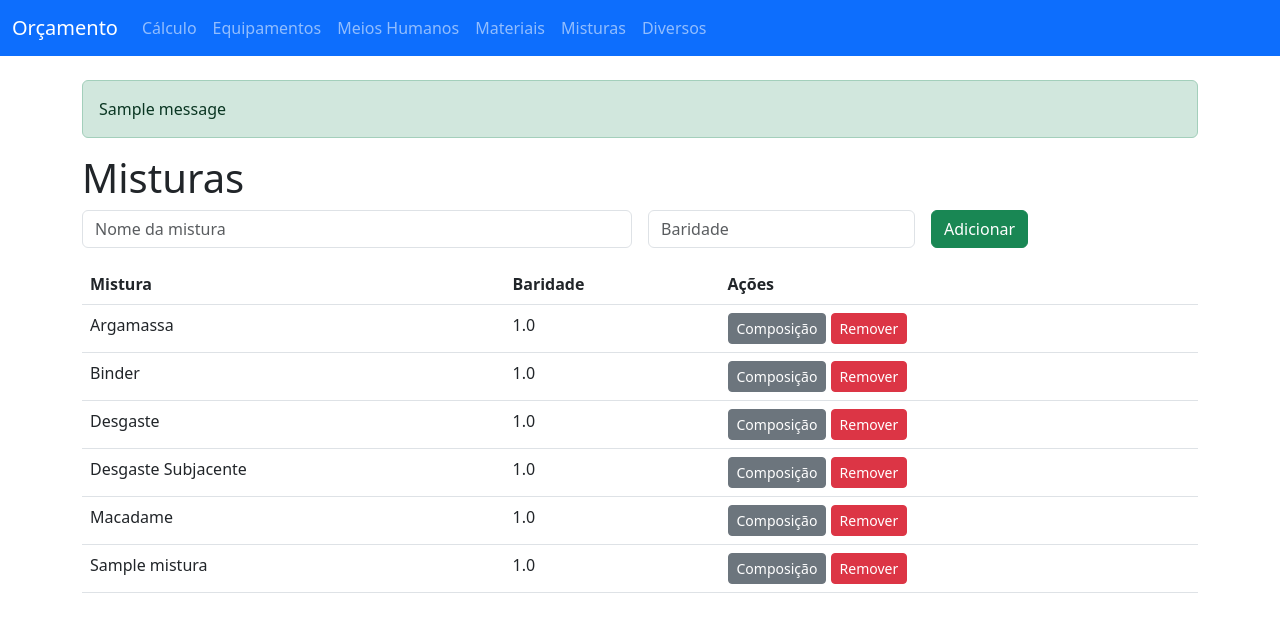
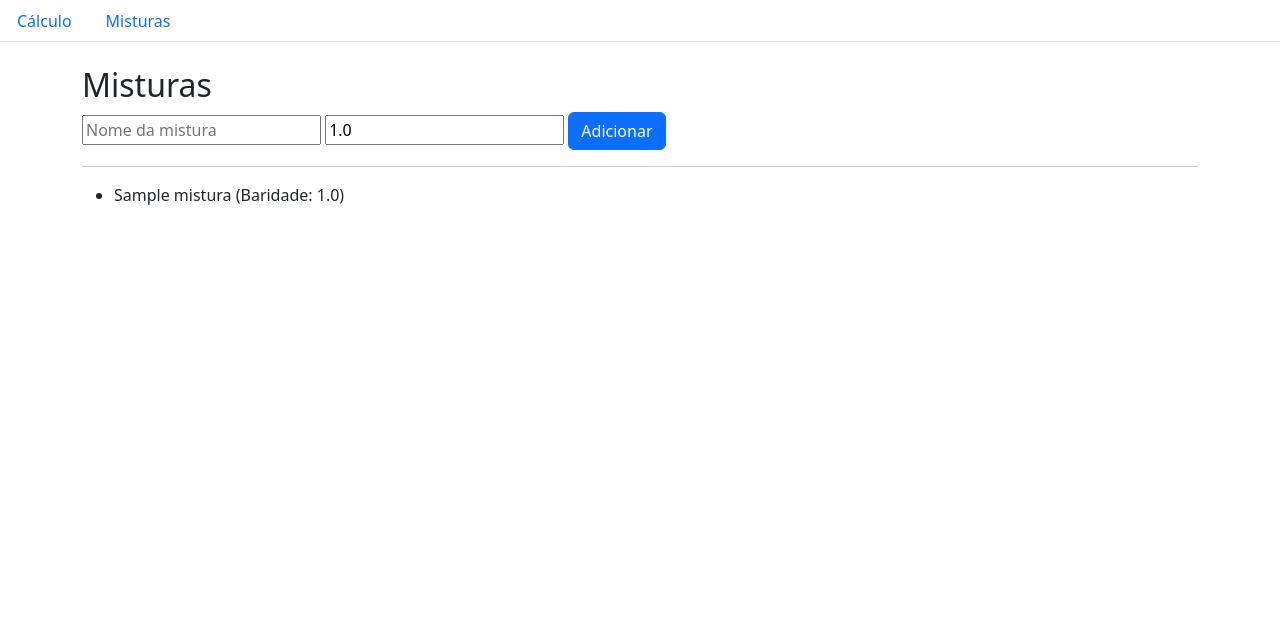
Before and after one commit to louiscarvalheiro-code/meu-sistema, a Flask app: page /misturas in a window 1280 px wide. Shown: the top 632 px of the page. Run offline with Flask 3, Linux system fonts and the light colour scheme; tables that the repository leaves empty hold one stand-in row (values such as "Sample post"); one stand-in notice (Sample message) is shown.

Commit message:
Add files via upload

```diff
--- a/app.py
+++ b/app.py
@@ -1,383 +1,40 @@
-
-from flask import Flask, render_template, request, redirect, url_for, flash, jsonify
+from flask import Flask, render_template, request, redirect, url_for
 from flask_sqlalchemy import SQLAlchemy
 import os
-from sqlalchemy import func
-import logging
 
 app = Flask(__name__)
-app.secret_key = os.getenv('SECRET_KEY', 'uma-chave-secreta-local')
-
-# enable logging to console
-logging.basicConfig(level=logging.INFO)
-app.logger.setLevel(logging.INFO)
-
-db_url = os.getenv('DATABASE_URL')
-if db_url:
-    if db_url.startswith('postgres://'):
-        db_url = db_url.replace('postgres://', 'postgresql://', 1)
-    app.config['SQLALCHEMY_DATABASE_URI'] = db_url
-else:
-    app.config['SQLALCHEMY_DATABASE_URI'] = 'sqlite:///database.db'
-
+app.config['SQLALCHEMY_DATABASE_URI'] = os.getenv('DATABASE_URL')
 app.config['SQLALCHEMY_TRACK_MODIFICATIONS'] = False
 db = SQLAlchemy(app)
 
-class Equipamento(db.Model):
-    id = db.Column(db.Integer, primary_key=True)
-    nome = db.Column(db.String(140), nullable=False)
-    custo = db.Column(db.Float, nullable=False, default=0.0)
-    quantidade = db.Column(db.Integer, nullable=False, default=1)
-
-class Humano(db.Model):
-    id = db.Column(db.Integer, primary_key=True)
-    nome = db.Column(db.String(140), nullable=False)
-    custo = db.Column(db.Float, nullable=False, default=0.0)
-    quantidade = db.Column(db.Integer, nullable=False, default=1)
-
-class Material(db.Model):
-    id = db.Column(db.Integer, primary_key=True)
-    nome = db.Column(db.String(200), nullable=False)
-    preco = db.Column(db.Float, nullable=False, default=0.0)
-    transporte = db.Column(db.Float, nullable=False, default=0.0)
-
 class Mistura(db.Model):
     id = db.Column(db.Integer, primary_key=True)
-    nome = db.Column(db.String(140), nullable=False)
+    nome = db.Column(db.String(100), nullable=False)
     baridade = db.Column(db.Float, nullable=False, default=1.0)
 
-class MisturaMaterial(db.Model):
-    id = db.Column(db.Integer, primary_key=True)
-    mistura_id = db.Column(db.Integer, db.ForeignKey('mistura.id'), nullable=False)
-    material_id = db.Column(db.Integer, db.ForeignKey('material.id'), nullable=False)
-    percentagem = db.Column(db.Float, nullable=False, default=0.0)
-    mistura = db.relationship('Mistura', backref=db.backref('componentes', cascade='all, delete-orphan'))
-    material = db.relationship('Material')
-
-class Diverso(db.Model):
-    id = db.Column(db.Integer, primary_key=True)
-    nome = db.Column(db.String(140), nullable=False, unique=True)
-    valor = db.Column(db.Float, nullable=False, default=0.0)
-
-@app.before_request
-def create_tables_and_defaults():
-    try:
-        db.create_all()
-    except Exception as e:
-        app.logger.error('Erro a criar tabelas: %s', e)
-    # default Diversos (actualizados conforme pedido)
-    defaults = {
-        'Custo Central': 880.88,
-        'Custo Fabrico': 11.0,
-        'Custo Camiao Hora': 48.56,
-        'Nciclos': 5.0
-    }
-    for name, val in defaults.items():
-        if not Diverso.query.filter_by(nome=name).first():
-            db.session.add(Diverso(nome=name, valor=val))
-
-    # default mixes
-    default_mixes = [
-        ('Desgaste', 1.0),
-        ('Binder', 1.0),
-        ('Macadame', 1.0),
-        ('Argamassa', 1.0),
-        ('Desgaste Subjacente', 1.0)
-    ]
-    for name, bar in default_mixes:
-        if not Mistura.query.filter_by(nome=name).first():
-            db.session.add(Mistura(nome=name, baridade=bar))
-    db.session.commit()
-
-    # default materials
-    default_materials = [
-        ('Pó de pedra Calcário', 5.0, 2.0),
-        ('Brita 1 Calcário', 6.0, 2.5),
-        ('Brita 2 Calcário', 7.0, 3.0),
-        ('Pó de pedra Granito', 6.5, 2.0),
-        ('Brita 1 Granito', 7.5, 2.5),
-        ('Brita 2 Granito', 8.0, 3.0),
-        ('Filler Comercial', 3.0, 1.0),
-        ('Filler Recuperado', 2.5, 1.0),
-        ('Fresado', 2.0, 1.0),
-        ('Areia', 4.0, 0.5),
-        ('Betume', 100.0, 0.0)
-    ]
-    for nome, preco, transp in default_materials:
-        if not Material.query.filter_by(nome=nome).first():
-            db.session.add(Material(nome=nome, preco=preco, transporte=transp))
-    db.session.commit()
-
-    # example compositions (only add if not present)
-    mistura_exemplos = {
-        'Desgaste': [('Brita 1 Calcário',40),('Brita 2 Calcário',40),('Areia',10),('Betume',10)],
-        'Binder': [('Brita 1 Calcário',30),('Brita 2 Calcário',50),('Areia',10),('Betume',10)],
-        'Macadame': [('Brita 2 Granito',60),('Pó de pedra Granito',30),('Betume',10)],
-        'Argamassa': [('Areia',50),('Pó de pedra Calcário',40),('Betume',10)],
-        'Desgaste Subjacente': [('Brita 1 Granito',35),('Brita 2 Granito',35),('Areia',20),('Betume',10)]
-    }
-    for mistura_nome, comps in mistura_exemplos.items():
-        mistura = Mistura.query.filter_by(nome=mistura_nome).first()
-        if mistura:
-            for mat_nome, pct in comps:
-                mat = Material.query.filter_by(nome=mat_nome).first()
-                if mat and not MisturaMaterial.query.filter_by(mistura_id=mistura.id, material_id=mat.id).first():
-                    db.session.add(MisturaMaterial(mistura_id=mistura.id, material_id=mat.id, percentagem=pct))
-    db.session.commit()
-
-def total_percentagem_mistura(mistura_id):
-    total = db.session.query(func.coalesce(func.sum(MisturaMaterial.percentagem), 0.0)).filter_by(mistura_id=mistura_id).scalar()
-    return float(total or 0.0)
-
-def custo_mistura_por_ton(mistura_id):
-    custo = 0.0
-    comps = MisturaMaterial.query.filter_by(mistura_id=mistura_id).all()
-    for c in comps:
-        mat = c.material
-        if mat:
-            custo += (c.percentagem / 100.0) * (mat.preco + mat.transporte)
-    return round(custo, 6)
-
-@app.route('/routes')
-def show_routes():
-    routes = []
-    for rule in app.url_map.iter_rules():
-        routes.append({'endpoint': rule.endpoint, 'methods': list(rule.methods), 'rule': str(rule)})
-    return jsonify(routes)
-
-@app.route('/health')
-def health():
-    return "OK", 200
+with app.app_context():
+    db.create_all()
 
 @app.route('/')
 def index():
     return redirect(url_for('calculo'))
 
-@app.route('/calculo', methods=['GET','POST'])
+@app.route('/calculo')
 def calculo():
-    misturas = Mistura.query.order_by(Mistura.nome).all()
-    resultado = None
-    detalhe = None
-    if request.method == 'POST':
-        try:
-            mistura_id = int(request.form.get('mistura_id') or 0)
-            espessura = float(request.form.get('espessura') or 0)
-            producao = float(request.form.get('producao') or 1)
-            nc = float(request.form.get('nc') or 5)
-            dificuldade = int(request.form.get('dificuldade') or 1)
-            lucro = float(request.form.get('lucro') or 0)
+    return render_template('calculo.html')
 
-            cc = Diverso.query.filter_by(nome='Custo Central').first().valor
-            cf = Diverso.query.filter_by(nome='Custo Fabrico').first().valor
-            ct = Diverso.query.filter_by(nome='Custo Camiao Hora').first().valor
-
-            ce_hourly = db.session.query(func.coalesce(func.sum(Equipamento.custo * Equipamento.quantidade), 0)).scalar() or 0.0
-            ch_hourly = db.session.query(func.coalesce(func.sum(Humano.custo * Humano.quantidade), 0)).scalar() or 0.0
-
-            ce_daily = ce_hourly * 8.0
-            ch_daily = ch_hourly * 8.0
-
-            custo_mistura = custo_mistura_por_ton(mistura_id) if mistura_id else 0.0
-
-            fixa_por_ton = (cc + ce_daily + ch_daily) / (producao if producao>0 else 1)
-            variavel_por_ton = cf + custo_mistura + (ct / (30.0 * nc if nc>0 else 5.0))
-
-            mistura = Mistura.query.get(mistura_id) if mistura_id else None
-            bar = mistura.baridade if mistura else 1.0
-
-            custo_unitario_por_ton = (fixa_por_ton + variavel_por_ton) * bar
-            custo_unitario_final = custo_unitario_por_ton * espessura
-            preco_final = custo_unitario_final * (1 + lucro / 100.0)
-
-            resultado = round(preco_final, 4)
-            detalhe = {
-                'espessura': espessura,
-                'producao': producao,
-                'nc': nc,
-                'lucro': lucro,
-                'fixa_por_ton': round(fixa_por_ton,4),
-                'variavel_por_ton': round(variavel_por_ton,4),
-                'custo_mistura': round(custo_mistura,4),
-                'baridade': bar,
-                'ce_hourly': round(ce_hourly,4),
-                'ch_hourly': round(ch_hourly,4),
-                'ce_daily': round(ce_daily,4),
-                'ch_daily': round(ch_daily,4)
-            }
-        except Exception as e:
-            app.logger.error('Erro no calculo: %s', e)
-            flash(f'Erro no cálculo: {e}', 'danger')
-    return render_template('calculo.html', misturas=misturas, resultado=resultado, detalhe=detalhe)
-
-@app.route('/equipamentos', methods=['GET','POST'])
-def equipamentos():
-    if request.method == 'POST':
-        nome = request.form.get('nome')
-        custo = float(request.form.get('custo') or 0)
-        quantidade = int(request.form.get('quantidade') or 1)
-        if nome:
-            db.session.add(Equipamento(nome=nome, custo=custo, quantidade=quantidade))
-            db.session.commit()
-            flash('Equipamento adicionado.', 'success')
-        return redirect(url_for('equipamentos'))
-    lista = Equipamento.query.order_by(Equipamento.nome).all()
-    return render_template('equipamentos.html', lista=lista)
-
-@app.route('/equipamentos/delete/<int:id>', methods=['POST'])
-def equipamentos_delete(id):
-    item = Equipamento.query.get_or_404(id)
-    db.session.delete(item)
-    db.session.commit()
-    flash('Equipamento removido.', 'warning')
-    return redirect(url_for('equipamentos'))
-
-@app.route('/humanos', methods=['GET','POST'])
-def humanos():
-    if request.method == 'POST':
-        nome = request.form.get('nome')
-        custo = float(request.form.get('custo') or 0)
-        quantidade = int(request.form.get('quantidade') or 1)
-        if nome:
-            db.session.add(Humano(nome=nome, custo=custo, quantidade=quantidade))
-            db.session.commit()
-            flash('Humano adicionado.', 'success')
-        return redirect(url_for('humanos'))
-    lista = Humano.query.order_by(Humano.nome).all()
-    return render_template('humanos.html', lista=lista)
-
-@app.route('/humanos/delete/<int:id>', methods=['POST'])
-def humanos_delete(id):
-    item = Humano.query.get_or_404(id)
-    db.session.delete(item)
-    db.session.commit()
-    flash('Humano removido.', 'warning')
-    return redirect(url_for('humanos'))
-
-@app.route('/materiais', methods=['GET','POST'])
-def materiais():
-    if request.method == 'POST':
-        nome = request.form.get('nome')
-        preco = float(request.form.get('preco') or 0)
-        transporte = float(request.form.get('transporte') or 0)
-        if nome:
-            db.session.add(Material(nome=nome, preco=preco, transporte=transporte))
-            db.session.commit()
-            flash('Material adicionado.', 'success')
-        return redirect(url_for('materiais'))
-    lista = Material.query.order_by(Material.nome).all()
-    return render_template('materiais.html', lista=lista)
-
-@app.route('/materiais/delete/<int:id>', methods=['POST'])
-def materiais_delete(id):
-    item = Material.query.get_or_404(id)
-    db.session.delete(item)
-    db.session.commit()
-    flash('Material removido.', 'warning')
-    return redirect(url_for('materiais'))
-
-@app.route('/misturas', methods=['GET','POST'])
+@app.route('/misturas', methods=['GET', 'POST'])
 def misturas():
     if request.method == 'POST':
         nome = request.form.get('nome')
-        bar = float(request.form.get('baridade') or 1.0)
+        baridade = float(request.form.get('baridade', 1.0))
         if nome:
-            db.session.add(Mistura(nome=nome, baridade=bar))
+            nova = Mistura(nome=nome, baridade=baridade)
+            db.session.add(nova)
             db.session.commit()
-            flash('Mistura adicionada.', 'success')
         return redirect(url_for('misturas'))
-    lista = Mistura.query.order_by(Mistura.nome).all()
-    return render_template('misturas.html', lista=lista)
+    misturas = Mistura.query.all()
+    return render_template('misturas.html', misturas=misturas)
 
-@app.route('/misturas/<int:id>/delete', methods=['POST'])
-def misturas_delete(id):
-    item = Mistura.query.get_or_404(id)
-    db.session.delete(item)
-    db.session.commit()
-    flash('Mistura removida.', 'warning')
-    return redirect(url_for('misturas'))
-
-@app.route('/misturas/<int:mistura_id>/composicao', methods=['GET','POST'])
-def misturas_composicao(mistura_id):
-    mistura = Mistura.query.get_or_404(mistura_id)
-    materiais = Material.query.order_by(Material.nome).all()
-    componentes = MisturaMaterial.query.filter_by(mistura_id=mistura_id).all()
-    if request.method == 'POST':
-        material_id = int(request.form.get('material_id') or 0)
-        percent = float(request.form.get('percentagem') or 0)
-        if material_id == 0:
-            flash('Selecione um material.', 'danger')
-            return redirect(url_for('misturas_composicao', mistura_id=mistura_id))
-        existing = MisturaMaterial.query.filter_by(mistura_id=mistura_id, material_id=material_id).first()
-        if existing:
-            flash('Material já existe na mistura. Edite a percentagem.', 'warning')
-            return redirect(url_for('misturas_composicao', mistura_id=mistura_id))
-        new_total = total_percentagem_mistura(mistura_id) + percent
-        if new_total > 100.0001:
-            flash(f'A soma das percentagens excede 100% (total atual: {new_total}%).', 'danger')
-            return redirect(url_for('misturas_composicao', mistura_id=mistura_id))
-        comp = MisturaMaterial(mistura_id=mistura_id, material_id=material_id, percentagem=percent)
-        db.session.add(comp)
-        db.session.commit()
-        flash('Componente adicionado.', 'success')
-        return redirect(url_for('misturas_composicao', mistura_id=mistura_id))
-    total_pct = total_percentagem_mistura(mistura_id)
-    custo_mist = custo_mistura_por_ton(mistura_id)
-    return render_template('misturas_composicao.html', mistura=mistura, materiais=materiais, componentes=componentes, total_pct=total_pct, custo_mist=custo_mist)
-
-@app.route('/misturas/<int:mistura_id>/composicao/edit/<int:comp_id>', methods=['POST'])
-def misturas_composicao_edit(mistura_id, comp_id):
-    comp = MisturaMaterial.query.get_or_404(comp_id)
-    nova = float(request.form.get('percentagem') or 0.0)
-    soma_outras = total_percentagem_mistura(mistura_id) - comp.percentagem
-    new_total = soma_outras + nova
-    if new_total > 100.0001:
-        flash(f'Não é possível definir {nova}%. Soma total = {new_total}% > 100%.', 'danger')
-        return redirect(url_for('misturas_composicao', mistura_id=mistura_id))
-    comp.percentagem = nova
-    db.session.commit()
-    flash('Percentagem atualizada.', 'success')
-    return redirect(url_for('misturas_composicao', mistura_id=mistura_id))
-
-@app.route('/misturas/<int:mistura_id>/composicao/delete/<int:comp_id>', methods=['POST'])
-def misturas_composicao_delete(mistura_id, comp_id):
-    comp = MisturaMaterial.query.get_or_404(comp_id)
-    db.session.delete(comp)
-    db.session.commit()
-    flash('Componente removido.', 'warning')
-    return redirect(url_for('misturas_composicao', mistura_id=mistura_id))
-
-@app.route('/diversos', methods=['GET','POST'])
-def diversos():
-    if request.method == 'POST':
-        nome = request.form.get('nome')
-        valor = float(request.form.get('valor') or 0)
-        if nome:
-            item = Diverso(nome=nome, valor=valor)
-            db.session.add(item)
-            db.session.commit()
-            flash('Diverso adicionado.', 'success')
-        return redirect(url_for('diversos'))
-    lista = Diverso.query.order_by(Diverso.nome).all()
-    return render_template('diversos.html', lista=lista)
-
-@app.route('/diversos/edit/<int:id>', methods=['GET','POST'])
-def diversos_edit(id):
-    item = Diverso.query.get_or_404(id)
-    if request.method == 'POST':
-        item.valor = float(request.form.get('valor') or 0)
-        db.session.commit()
-        flash('Valor atualizado.', 'success')
-        return redirect(url_for('diversos'))
-    return render_template('diversos_edit.html', item=item)
-
-@app.route('/diversos/delete/<int:id>', methods=['POST'])
-def diversos_delete(id):
-    item = Diverso.query.get_or_404(id)
-    db.session.delete(item)
-    db.session.commit()
-    flash('Diverso removido.', 'warning')
-    return redirect(url_for('diversos'))
-
-if __name__ == '__main__':
-    app.logger.info('Starting app...')
-    app.run(host='0.0.0.0', port=int(os.getenv('PORT', 10000)), debug=True)
+if __name__ == "__main__":
+    app.run(host="0.0.0.0", port=10000)
--- a/templates/base.html
+++ b/templates/base.html
@@ -1,36 +1,16 @@
-
 <!doctype html>
 <html lang="pt">
 <head>
   <meta charset="utf-8">
-    <meta name="viewport" content="width=device-width, initial-scale=1">
-    <title>Sistema - Teste</title>
-    <link href="https://cdn.jsdelivr.net/npm/bootstrap@5.3.0/dist/css/bootstrap.min.css" rel="stylesheet">
+  <title>App</title>
+  <link rel="stylesheet" href="https://cdn.jsdelivr.net/npm/bootstrap@5.3.0/dist/css/bootstrap.min.css">
 </head>
 <body>
-    <nav class="navbar navbar-expand-lg navbar-dark bg-primary">
-      <div class="container-fluid">
-        <a class="navbar-brand" href="{{ url_for('calculo') }}">Orçamento</a>
-        <div class="collapse navbar-collapse">
-          <ul class="navbar-nav me-auto mb-2 mb-lg-0">
-            <li class="nav-item"><a class="nav-link" href="{{ url_for('calculo') }}">Cálculo</a></li>
-            <li class="nav-item"><a class="nav-link" href="{{ url_for('equipamentos') }}">Equipamentos</a></li>
-            <li class="nav-item"><a class="nav-link" href="{{ url_for('humanos') }}">Meios Humanos</a></li>
-            <li class="nav-item"><a class="nav-link" href="{{ url_for('materiais') }}">Materiais</a></li>
-            <li class="nav-item"><a class="nav-link" href="{{ url_for('misturas') }}">Misturas</a></li>
-            <li class="nav-item"><a class="nav-link" href="{{ url_for('diversos') }}">Diversos</a></li>
-          </ul>
-        </div>
-      </div>
+<nav class="nav nav-tabs">
+  <a class="nav-link" href="{{ url_for('calculo') }}">Cálculo</a>
+  <a class="nav-link" href="{{ url_for('misturas') }}">Misturas</a>
 </nav>
-    <div class="container my-4">
-      {% with messages = get_flashed_messages(with_categories=true) %}
-        {% if messages %}
-          {% for cat, msg in messages %}
-            <div class="alert alert-{{ cat }}">{{ msg }}</div>
-          {% endfor %}
-        {% endif %}
-      {% endwith %}
+<div class="container mt-4">
   {% block content %}{% endblock %}
 </div>
 </body>
--- a/templates/misturas.html
+++ b/templates/misturas.html
@@ -1,15 +1,17 @@
-
 {% extends 'base.html' %}
 {% block content %}
-<h1>Misturas</h1>
-<form method="POST" class="row g-3 mb-3">
-  <div class="col-md-6"><input name="nome" class="form-control" placeholder="Nome da mistura" required></div>
-  <div class="col-md-3"><input name="baridade" class="form-control" placeholder="Baridade" required></div>
-  <div class="col-md-3"><button class="btn btn-success">Adicionar</button></div>
+<h2>Misturas</h2>
+<form method="POST">
+  <input type="text" name="nome" placeholder="Nome da mistura" required>
+  <input type="number" step="0.01" name="baridade" value="1.0">
+  <button type="submit" class="btn btn-primary">Adicionar</button>
 </form>
-<table class="table"><thead><tr><th>Mistura</th><th>Baridade</th><th>Ações</th></tr></thead><tbody>
-{% for it in lista %}<tr><td>{{ it.nome }}</td><td>{{ it.baridade }}</td>
-<td><a class="btn btn-sm btn-secondary" href="{{ url_for('misturas_composicao', mistura_id=it.id) }}">Composição</a>
-<form method="POST" action="{{ url_for('misturas/<int:id>/delete', id=it.id) }}" style="display:inline"><button class="btn btn-sm btn-danger">Remover</button></form></td></tr>{% endfor %}
-</tbody></table>
+<hr>
+<ul>
+{% for m in misturas %}
+  <li>{{ m.nome }} (Baridade: {{ m.baridade }})</li>
+{% else %}
+  <li>Nenhuma mistura definida.</li>
+{% endfor %}
+</ul>
 {% endblock %}
```
Also changed, not shown: requirements.txt (+5 -4 lines), templates/calculo.html (+2 -35 lines), 1 other file. Lines whose indentation alone changed are shown as unchanged.
